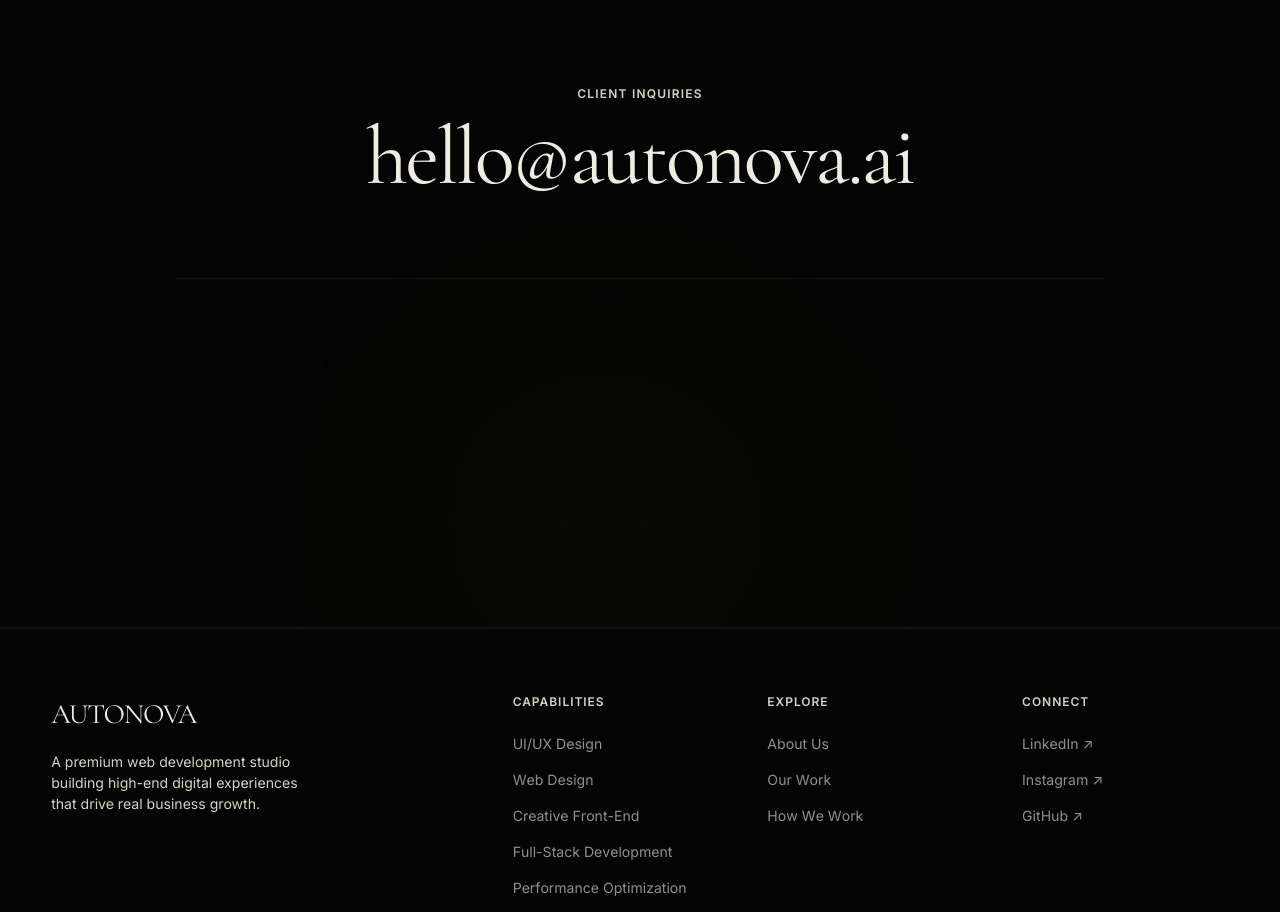
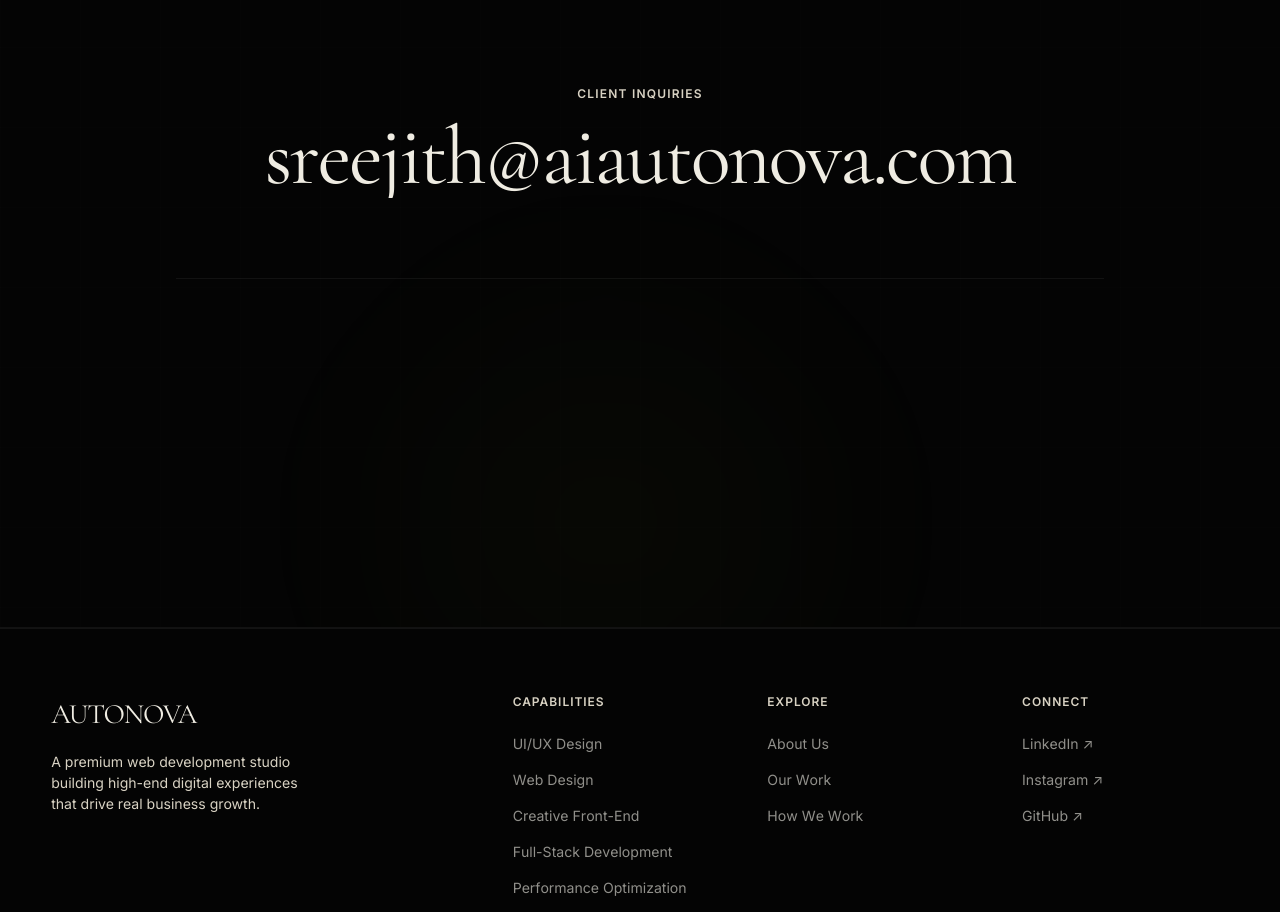
Before and after one commit to Rudra20-05/Autonova, a Next.js app: page / in a window 1280 px wide. Shown: the part 6688-7600 px from the top of the page. Built offline with nearby package versions, Linux system fonts and the light colour scheme; a web font is replaced by a local one.

Commit message:
contact details added

```diff
--- a/src/components/organisms/ContactSection/ContactSection.tsx
+++ b/src/components/organisms/ContactSection/ContactSection.tsx
@@ -155,8 +155,8 @@ export function ContactSection() {
 
       <div className={styles.emailBlock} data-contact-email>
         <span className={styles.emailKicker}>Client Inquiries</span>
-        <a href="mailto:hello@autonova.ai" className={`${styles.emailLink} textRollTrigger`}>
-          <TextRoll text="hello@autonova.ai" />
+        <a href="mailto:sreejith@aiautonova.com" className={`${styles.emailLink} textRollTrigger`}>
+          <TextRoll text="sreejith@aiautonova.com" />
         </a>
       </div>
 
@@ -180,7 +180,7 @@ export function ContactSection() {
         <div className={styles.gridCol} data-contact-col>
           <span className={styles.colLabel}>Connect</span>
           <a
-            href="https://linkedin.com"
+            href="https://www.linkedin.com/company/autonova-ai/"
             target="_blank"
             rel="noopener noreferrer"
             className={`${styles.socialLink} textRollTrigger`}
@@ -188,7 +188,7 @@ export function ContactSection() {
             <TextRoll text="LinkedIn" /> <span className={styles.arrow}>↗</span>
           </a>
           <a
-            href="https://instagram.com"
+            href="https://www.instagram.com/autonova_ai?igsh=MTZuanFrNzgxZDN0dQ=="
             target="_blank"
             rel="noopener noreferrer"
             className={`${styles.socialLink} textRollTrigger`}
--- a/src/components/organisms/Footer/Footer.tsx
+++ b/src/components/organisms/Footer/Footer.tsx
@@ -74,12 +74,12 @@ export function Footer() {
             <span className={styles.colLabel}>Connect</span>
             <ul className={styles.linksList}>
               <li>
-                <a href="https://linkedin.com" target="_blank" rel="noopener noreferrer" className={`${styles.link} textRollTrigger`}>
+                <a href="https://www.linkedin.com/company/autonova-ai/" target="_blank" rel="noopener noreferrer" className={`${styles.link} textRollTrigger`}>
                   <TextRoll text="LinkedIn" /> ↗
                 </a>
               </li>
               <li>
-                <a href="https://instagram.com" target="_blank" rel="noopener noreferrer" className={`${styles.link} textRollTrigger`}>
+                <a href="https://www.instagram.com/autonova_ai?igsh=MTZuanFrNzgxZDN0dQ==" target="_blank" rel="noopener noreferrer" className={`${styles.link} textRollTrigger`}>
                   <TextRoll text="Instagram" /> ↗
                 </a>
               </li>
```
